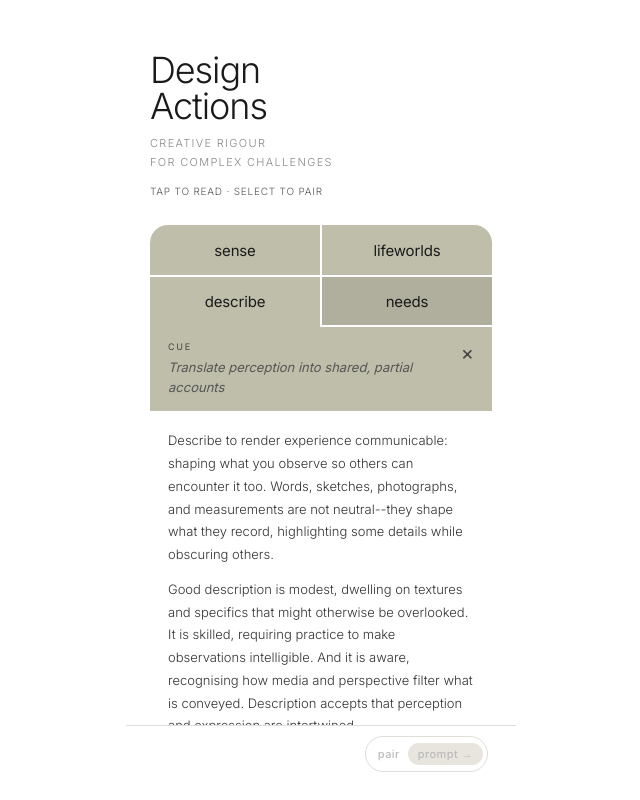
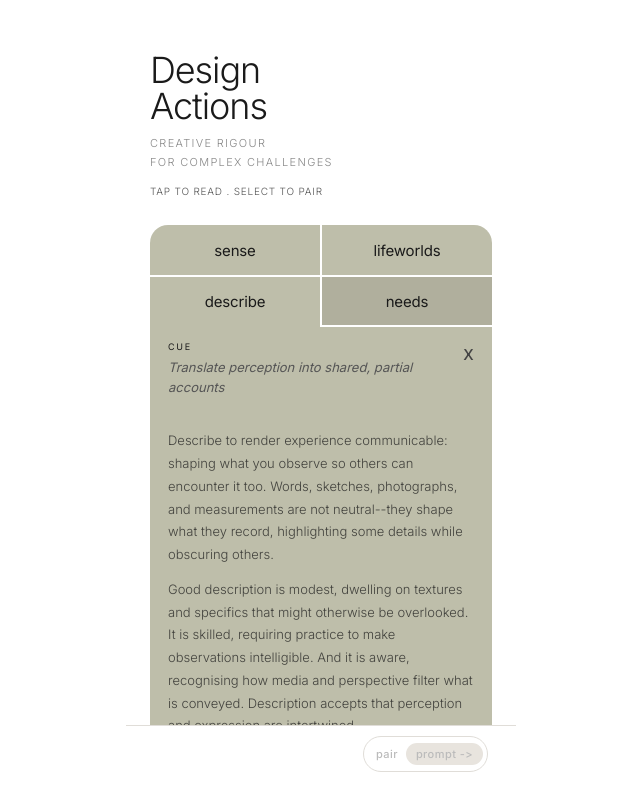
Before and after one commit to stephencairns-hash/Design-Actions, a React (Vite) app: page / in a window 1280 px wide. Both pictures are taken after a click on the button "describe". Shown: the top 800 px of the page, without its empty margins (319-959 px from the left). Built offline with nearby package versions, Linux system fonts and the light colour scheme.

Commit message:
Add files via upload

```diff
--- a/src/App.jsx
+++ b/src/App.jsx
@@ -3,7 +3,7 @@ import { useState } from "react";
 const R = "18px";
 const G = "2px";
 const GL = "#ffffff";
-const ACTION = "#E83A7A"; // sixth colour — selection, dots, toggle
+const ACTION = "#E83A7A"; // sixth colour -- selection, dots, toggle
 
 const GROUPS = [
   { id: 1, label: "sense",   color: "#BEBEAA", tint: "#BEBEAA", text: "#1a1a1a" },
@@ -13,6 +13,20 @@ const GROUPS = [
   { id: 5, label: "act",     color: "#848095", tint: "#848095", text: "#1a1a1a" },
 ];
 const getGroup = (id) => GROUPS.find(g => g.id === id);
+
+const GROUP_IMAGES = {
+  // sense -- close attention, fog, threshold, light on surface
+  1: "https://images.unsplash.com/photo-1558618047-3c8c76ca7d13?w=600&q=80",
+  // analyse -- aerial city, exposed infrastructure, system visible
+  2: "https://images.unsplash.com/photo-1477959858617-67f85cf4f1df?w=600&q=80",
+  // imagine -- open horizon, vast, unresolved
+  3: "https://images.unsplash.com/photo-1534447677768-be436bb09401?w=600&q=80",
+  // make -- hands, process, material mid-action
+  4: "https://images.unsplash.com/photo-1565193566173-7a0ee3dbe261?w=600&q=80",
+  // act -- gathering, civic space, collective presence
+  5: "https://images.unsplash.com/photo-1511632765486-a01980e01a18?w=600&q=80",
+};
+
 
 // Natural companion lookup by item id
 const NATURAL_PAIR = {
@@ -171,24 +185,37 @@ function CardRow({ cue, contour, pos, group, selCue, selContour, onSelect, openI
           )}
         </div>
 
-        {/* COLOUR ZONE — label + strap + pair pill */}
+        {/* COLOUR ZONE -- label + strap + pair pill */}
         <div style={{ background:g.tint, padding:"14px 18px 14px" }}>
           <div style={{ display:"flex", alignItems:"flex-start", justifyContent:"space-between", gap:12 }}>
             <div style={{ flex:1 }}>
-              <p style={{ fontSize:9, letterSpacing:"0.2em", textTransform:"uppercase", color:"#444", marginBottom:6, textAlign: activeType === "contour" ? "right" : "left" }}>{activeType}</p>
+              <p style={{ fontSize:9, letterSpacing:"0.2em", textTransform:"uppercase", color:"#1a1a1a", marginBottom:6, textAlign: activeType === "contour" ? "right" : "left" }}>{activeType}</p>
               <p style={{ fontSize:13, fontStyle:"italic", color:"#555", lineHeight:1.5, textAlign: activeType === "contour" ? "right" : "left" }}>{activeItem.strap}</p>
             </div>
-            <button onClick={() => onOpen(null)} style={{ background:"none", border:"none", color:"#444", fontSize:20, cursor:"pointer", padding:0, flexShrink:0 }}>×</button>
+            <button onClick={() => onOpen(null)} style={{ background:"none", border:"none", color:"#444", fontSize:20, cursor:"pointer", padding:0, flexShrink:0 }}>x</button>
           </div>
 
 
         </div>
 
-        {/* WHITE READING ZONE */}
-        <div style={{ background:"#fff", borderRadius:contentRadius, overflowY:"auto", padding:"18px 18px 24px", maxHeight:"52vh", WebkitOverflowScrolling:"touch" }}>
-          {activeItem.desc.split("\n\n").map((para, i) => (
-            <p key={i} style={{ fontSize:13, fontWeight:300, color:"#333", lineHeight:1.75, marginBottom: i < activeItem.desc.split("\n\n").length - 1 ? 12 : 0 }}>{para}</p>
-          ))}
+        {/* FULL COLOUR READING ZONE */}
+        <div style={{ background:g.tint, borderRadius:contentRadius, overflowY:"auto", maxHeight:"60vh", WebkitOverflowScrolling:"touch" }}>
+          <div style={{ padding:"18px 18px 0" }}>
+            {activeItem.desc.split("\n\n").map((para, i) => (
+              <p key={i} style={{ fontSize:13, fontWeight:300, color:"#1a1a1a", lineHeight:1.75, marginBottom: i < activeItem.desc.split("\n\n").length - 1 ? 12 : 0, opacity:0.75 }}>{para}</p>
+            ))}
+          </div>
+          {/* Tinted image at bottom */}
+          <div style={{ position:"relative", marginTop:24, height:200, overflow:"hidden", borderRadius: contentRadius }}>
+            <img
+              src={GROUP_IMAGES[g.id]}
+              alt=""
+              onError={e => e.target.style.display="none"}
+              style={{ width:"100%", height:"100%", objectFit:"cover", display:"block", position:"absolute", inset:0 }}
+            />
+            <div style={{ position:"absolute", inset:0, background:`linear-gradient(160deg, ${g.tint} 0%, ${g.color} 100%)`, opacity:0.7 }}/>
+            <div style={{ position:"absolute", inset:0, background:`linear-gradient(to top, rgba(0,0,0,0.15) 0%, transparent 60%)` }}/>
+          </div>
         </div>
       </div>
     );
@@ -215,7 +242,7 @@ function CardRow({ cue, contour, pos, group, selCue, selContour, onSelect, openI
   );
 }
 
-//  Journey cell — simple flip showing word then strap
+//  Journey cell -- simple flip showing word then strap
 function JCell({ item, type, pos, side, onRemove, showRemove }) {
   const [flipped, setFlipped] = useState(false);
   const g = getGroup(item.group);
@@ -256,7 +283,7 @@ function PromptGrid({ journey, onRemove }) {
 }
 
 
-// ─── Here Now tab pair ────────────────────────────────────────────────────────
+// --- Here Now tab pair --------------------------------------------------------
 const HN_BG   = "#1a1a1a";
 const HN_TEXT = "#e8e4de";
 
@@ -300,11 +327,11 @@ function HereNowTab({ journey }) {
     setAiStatus("thinking");
     setAiText("");
     const place = await getLocation();
-    const pairNames = journey.map(s => `${s.cue.word} — ${s.contour.word}`).join(", ");
+    const pairNames = journey.map(s => `${s.cue.word} -- ${s.contour.word}`).join(", ");
     const pairs = journey.map(s =>
       `${s.cue.word} (cue): ${s.cue.desc.replace(/\n\n/g, " ")}\n${s.contour.word} (contour): ${s.contour.desc.replace(/\n\n/g, " ")}`
     ).join("\n\n");
-    const prompt = `You are a design advisor working with a toolkit called Design Actions. Cues are verbs that orient design action. Contours are nouns that define the terrain of inquiry. Together they frame a design situation.\n\nThe user is currently at: ${place}.\n\nTheir selected design action pairs are: ${pairNames}\n\nHere are the full definitions of each:\n\n${pairs}\n\nUsing these definitions as your conceptual foundation, write a short, evocative, place-specific text of around 150-200 words that interprets these design actions for this specific location right now. Be concrete and grounded in the actual place — its character, its challenges, its possibilities. Do not write generic design advice. Write as if you are standing there with the user. Use a thoughtful, direct tone. Write as flowing prose with no bullet points or headers.`;
+    const prompt = `You are a design advisor working with a toolkit called Design Actions. Cues are verbs that orient design action. Contours are nouns that define the terrain of inquiry. Together they frame a design situation.\n\nThe user is currently at: ${place}.\n\nTheir selected design action pairs are: ${pairNames}\n\nHere are the full definitions of each:\n\n${pairs}\n\nUsing these definitions as your conceptual foundation, write a short, evocative, place-specific text of around 150-200 words that interprets these design actions for this specific location right now. Be concrete and grounded in the actual place -- its character, its challenges, its possibilities. Do not write generic design advice. Write as if you are standing there with the user. Use a thoughtful, direct tone. Write as flowing prose with no bullet points or headers.`;
     try {
       const response = await fetch("https://api.anthropic.com/v1/messages", {
         method: "POST",
@@ -364,7 +391,7 @@ function HereNowTab({ journey }) {
             <>
               <p style={{ fontSize:9, letterSpacing:"0.2em", textTransform:"uppercase", color:"#aaa", marginBottom:8 }}>location</p>
               {locLoading
-                ? <p style={{ fontSize:13, fontWeight:300, color:"#aaa" }}>locating…</p>
+                ? <p style={{ fontSize:13, fontWeight:300, color:"#aaa" }}>locating...</p>
                 : <p style={{ fontSize:15, fontWeight:400, color:"#1a1a1a", lineHeight:1.45 }}>{placeName || "tap now to generate a brief"}</p>
               }
             </>
@@ -375,13 +402,13 @@ function HereNowTab({ journey }) {
               {aiStatus === "thinking" && (
                 <div style={{ display:"flex", alignItems:"center", gap:8 }}>
                   <div style={{ width:5, height:5, borderRadius:"50%", background:HN_TEXT, opacity:0.3, animation:"pulse 1s infinite" }}/>
-                  <p style={{ fontSize:12, fontWeight:300, color:"#aaa" }}>thinking…</p>
+                  <p style={{ fontSize:12, fontWeight:300, color:"#aaa" }}>thinking...</p>
                 </div>
               )}
               {(aiStatus === "done" || aiStatus === "error") && (
                 <>
                   <p style={{ fontSize:13, fontWeight:300, color:"#333", lineHeight:1.8 }}>{aiText}</p>
-                  <button onClick={generateBrief} style={{ marginTop:14, background:"none", border:"1px solid #e0ddd8", borderRadius:4, padding:"6px 12px", fontSize:10, color:"#aaa", cursor:"pointer", letterSpacing:"0.08em" }}>regenerate →</button>
+                  <button onClick={generateBrief} style={{ marginTop:14, background:"none", border:"1px solid #e0ddd8", borderRadius:4, padding:"6px 12px", fontSize:10, color:"#aaa", cursor:"pointer", letterSpacing:"0.08em" }}>regenerate -></button>
                 </>
               )}
             </>
@@ -392,7 +419,7 @@ function HereNowTab({ journey }) {
   );
 }
 
-// ─── Uniform home grid ─────────────────────────────────────────────────────────
+// --- Uniform home grid ---------------------------------------------------------
 function UniformGrid({ selCue, selContour, onSelect, openItem, onOpen }) {
   return (
     <div style={{ display:"grid", gridTemplateColumns:"1fr 1fr", gap:G, background:GL }}>
@@ -415,7 +442,7 @@ function UniformGrid({ selCue, selContour, onSelect, openItem, onOpen }) {
   );
 }
 
-// ─── App ─────────────────────────────────────────────────────────────────────
+// --- App ---------------------------------------------------------------------
 export default function DesignActions() {
   const [screen, setScreen]         = useState("home");
   const [openItem, setOpenItem]     = useState(null);
@@ -470,7 +497,7 @@ export default function DesignActions() {
               creative rigour<br/>for complex challenges
             </p>
             <p style={{ fontSize:10, fontWeight:300, color:"#555", letterSpacing:"0.08em", textTransform:"uppercase", marginTop:14 }}>
-              tap to read · select to pair
+              tap to read . select to pair
             </p>
           </div>
           <div style={{ padding:"0 24px" }}>
@@ -486,7 +513,7 @@ export default function DesignActions() {
             <div>
               <h2 style={{ fontSize:28, fontWeight:300, color:"#1a1a1a", letterSpacing:"-0.025em", lineHeight:1.0, marginBottom:6 }}>prompt</h2>
               <p style={{ fontSize:11, fontWeight:300, color:"#888", letterSpacing:"0.02em" }}>
-                tap cards to read · here now to generate
+                tap cards to read . here now to generate
               </p>
             </div>
             <button onClick={randomPair} style={{ fontSize:11, color:"#888", border:"1px solid #e0ddd8", borderRadius:4, padding:"6px 12px", background:"none", marginTop:4 }}>+ random</button>
@@ -509,7 +536,7 @@ export default function DesignActions() {
 
 
 
-        {/* Nav — selected words + toggle button */}
+        {/* Nav -- selected words + toggle button */}
         <div style={{ background:"#ffffff", borderTop:"1px solid #e0ddd8", padding:"10px 28px 28px", display:"flex", alignItems:"center", justifyContent:"space-between" }}>
           {/* Selected words */}
           <div style={{ display:"flex", alignItems:"center", gap:6, flex:1, minWidth:0 }}>
@@ -517,14 +544,14 @@ export default function DesignActions() {
               <span style={{ fontSize:13, fontWeight:400, color:"#1a1a1a", letterSpacing:"-0.01em", overflow:"hidden", textOverflow:"ellipsis", whiteSpace:"nowrap" }}>{selCue.word}</span>
             )}
             {selCue && selContour && (
-              <span style={{ color:"#ccc", fontSize:13, flexShrink:0 }}>—</span>
+              <span style={{ color:"#ccc", fontSize:13, flexShrink:0 }}>--</span>
             )}
             {selContour && (
               <span style={{ fontSize:13, fontWeight:400, color:"#1a1a1a", letterSpacing:"-0.01em", overflow:"hidden", textOverflow:"ellipsis", whiteSpace:"nowrap" }}>{selContour.word}</span>
             )}
           </div>
 
-          {/* Toggle button — pair / prompt */}
+          {/* Toggle button -- pair / prompt */}
           <button
             onClick={() => {
               if (screen === "prompt") { setScreen("home"); }
@@ -538,7 +565,7 @@ export default function DesignActions() {
               display:"flex", alignItems:"center", gap:0, flexShrink:0,
             }}>
             <span style={{ color: screen === "home" ? "#bbb" : ACTION, paddingRight:8 }}>
-              {screen === "prompt" ? "←" : ""} pair
+              {screen === "prompt" ? "<-" : ""} pair
             </span>
             <span style={{
               background: (screen === "home" && selCue && selContour) || screen === "prompt" ? ACTION : "#e8e4de",
@@ -546,7 +573,7 @@ export default function DesignActions() {
               borderRadius:16, padding:"4px 10px",
               transition:"background .25s, color .25s",
             }}>
-              prompt {screen === "home" ? "→" : ""}
+              prompt {screen === "home" ? "->" : ""}
             </span>
           </button>
         </div>
```
